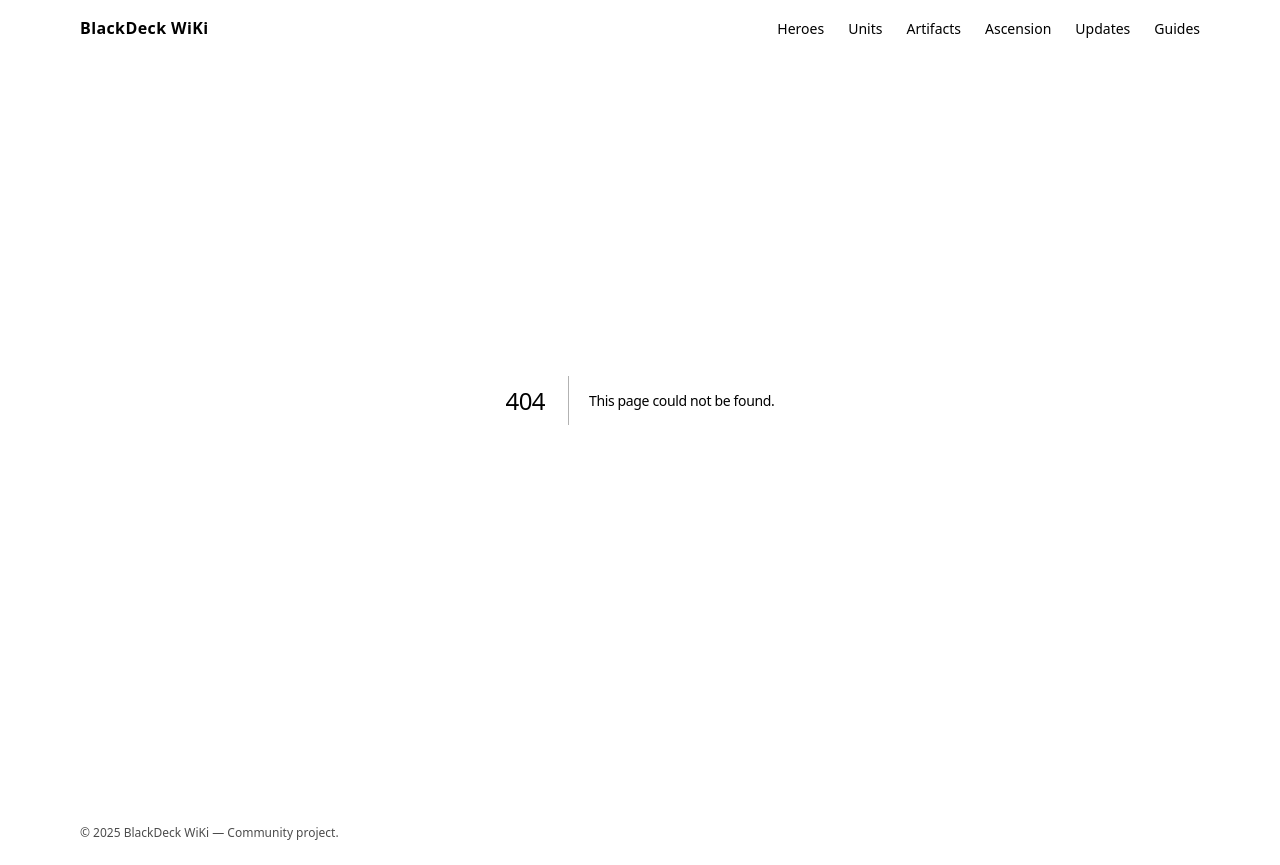
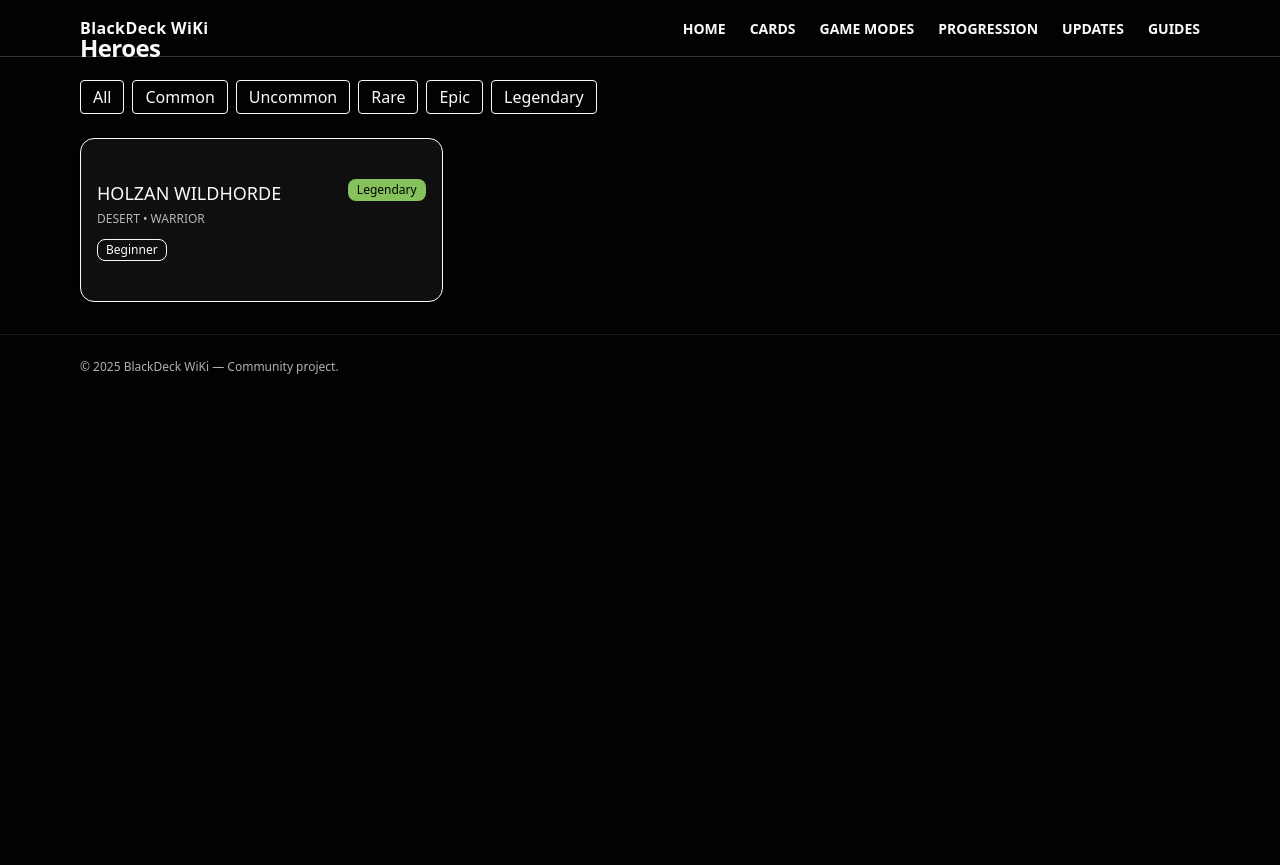
Before and after one commit to shahenwaz/blackdeck_wiki, a Next.js app: page /cards in a window 1280 px wide. Before the commit this address had no page. After the commit the page ends 800 px from the top, so only its background shows below. Built offline with nearby package versions, Linux system fonts and the light colour scheme.

Commit message:
fix(nav): Update navigation titles to comply with the game

```diff
--- a/app/heroes/page.tsx
+++ b/app/cards/page.tsx
@@ -5,6 +5,6 @@
   title: "Heroes | BlackDeck WiKi",
 };
 
-export default function HeroesPage() {
+export default function CardsPage() {
   return <HeroesClient />;
 }
--- a/components/core/SiteNavbar.tsx
+++ b/components/core/SiteNavbar.tsx
@@ -7,12 +7,12 @@
 import { Button } from "@/components/ui/button";
 
 const links = [
-  { href: "/heroes", label: "Heroes" },
-  { href: "/units", label: "Units" },
-  { href: "/artifacts", label: "Artifacts" },
-  { href: "/ascension", label: "Ascension" },
-  { href: "/updates", label: "Updates" },
-  { href: "/guides", label: "Guides" },
+  { href: "/", label: "HOME" },
+  { href: "/cards", label: "CARDS" },
+  { href: "/gameModes", label: "GAME MODES" },
+  { href: "/progression", label: "PROGRESSION" },
+  { href: "/updates", label: "UPDATES" },
+  { href: "/guides", label: "GUIDES" },
 ];
 
 function NavLink({ href, label }: { href: string; label: string }) {
@@ -22,7 +22,7 @@
     <Link
       href={href}
       className={[
-        "text-sm transition-colors",
+        "text-sm font-semibold transition-colors",
         active
           ? "text-white"
           : "text-white/80 hover:text-[hsl(var(--accent-foreground))]",
```
Also changed, not shown: app/cards/_client.tsx (renamed from app/heroes/_client.tsx).
